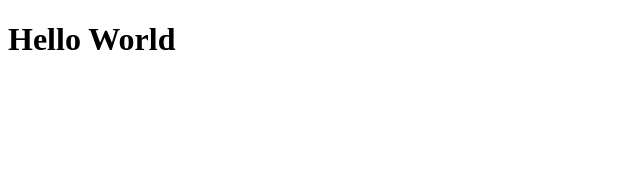
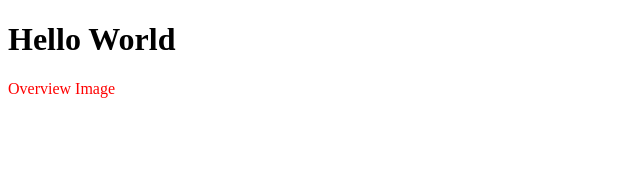
Before and after one commit to MosaicWebworks/FEC, a React app: page / in a window 1280 px wide. Shown: the top 170 px of the page, without its empty margins (0-640 px from the left). Built offline with nearby package versions, Linux system fonts and the light colour scheme; the HTML template or start-up script is replaced by a standard one.

Commit message:
Imported styled-components

```diff
--- /dev/null
+++ b/client/src/components/Overview/Overview.jsx
@@ -0,0 +1,13 @@
+import React from 'react';
+import styled from 'styled-components';
+
+const Text = styled.div`color: red;`
+
+const Overview = () => {
+
+  return(
+    <Text>Overview Image</Text>
+  )
+}
+
+export { Overview };
--- a/client/src/index.jsx
+++ b/client/src/index.jsx
@@ -1,12 +1,13 @@
 import React from 'react';
 import ReactDOM from 'react-dom';
 import axios from 'axios';
-
+import { Overview } from './components/Overview/Overview.jsx';
 const App = () => {
 
   return (
     <div>
       <h1>Hello World</h1>
+      <Overview />
     </div>
   );
 }
```
